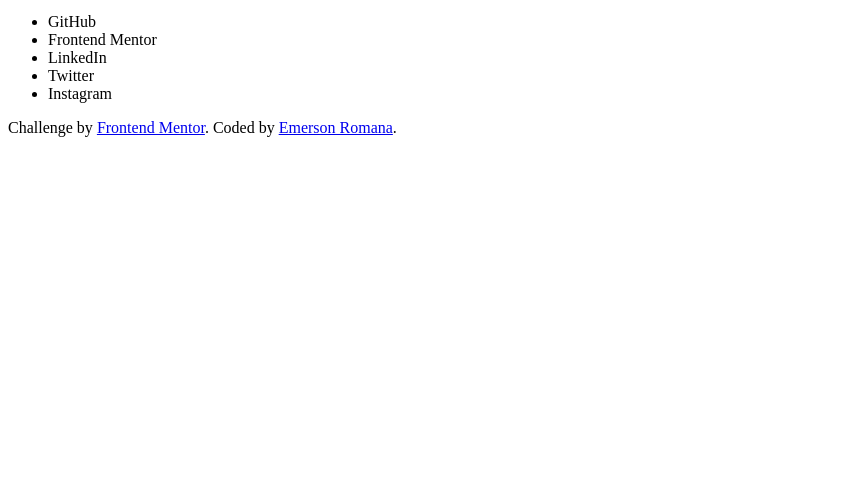
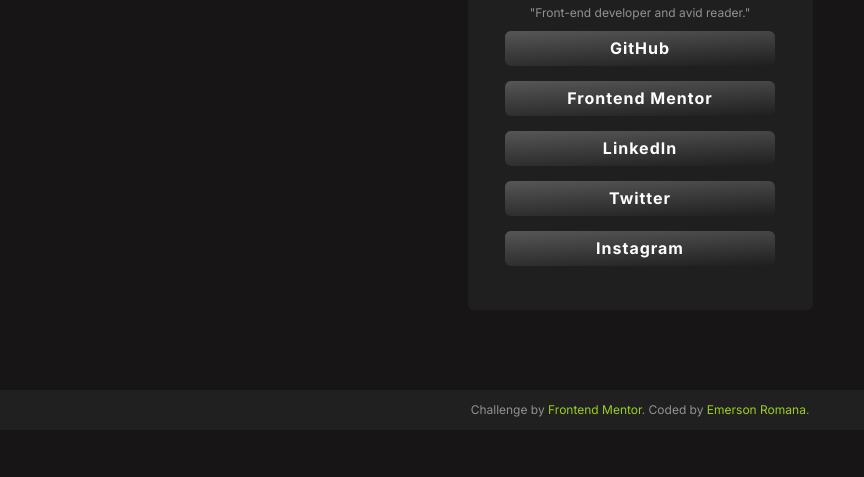
Before and after one commit to EmersonRomana/links-profile-FrontMentor, a plain HTML site: page index.html in a window 1280 px wide. Shown: the part 323-800 px from the top of the page, without its empty margins (0-864 px from the left). Drawn offline with Linux system fonts and the light colour scheme.

Commit message:
layout pront

```diff
--- a/index.html
+++ b/index.html
@@ -8,6 +8,11 @@
   <link rel="icon" type="image/png" sizes="32x32" href="./assets/images/favicon-32x32.png">
   <link rel="stylesheet" href="style.css">
 
+  <!-- fonte -->
+  <link rel="preconnect" href="https://fonts.googleapis.com">
+  <link rel="preconnect" href="https://fonts.gstatic.com" crossorigin>
+  <link href="https://fonts.googleapis.com/css2?family=Inter:ital,opsz,wght@0,14..32,100..900;1,14..32,100..900&display=swap" rel="stylesheet">
+
   <title>Social links profile | Frontend Mentor</title>
 
 </head>
@@ -17,20 +22,20 @@
     <img src="assets/images/avatar-jessica.jpeg" alt="foto perfil">
     <div class="card">
       <h1>Jessica Randall</h1>
-      <p>London, United Kingdom</p>
-      <p>"Front-end developer and avid reader."</p>
+      <p class="endereco">London, United Kingdom</p>
+      <p class="formacao">"Front-end developer and avid reader."</p>
       <ul>
-        <li>GitHub</li>
-        <li>Frontend Mentor</li>
-        <li>LinkedIn</li>
-        <li>Twitter</li>
-        <li>Instagram</li>
+        <li class="btn"><a href="">GitHub</a></li>
+        <li class="btn"><a href="">Frontend Mentor</a></li>
+        <li class="btn"><a href="">LinkedIn</a></li>
+        <li class="btn"><a href="">Twitter</a></li>
+        <li class="btn"><a href="">Instagram</a></li>
       </ul>
     </div>
   </main>
   <footer class="attribution">
-    Challenge by <a href="https://www.frontendmentor.io?ref=challenge" target="_blank">Frontend Mentor</a>.
-    Coded by <a href="https://github.com/EmersonRomana">Emerson Romana</a>.
+    <p>Challenge by <a href="https://www.frontendmentor.io?ref=challenge" target="_blank">Frontend Mentor</a>.
+      Coded by <a href="https://github.com/EmersonRomana">Emerson Romana</a><span>.</span></p>
   </footer>
 </body>
 
--- a/style.css
+++ b/style.css
@@ -0,0 +1,135 @@
+* {
+  margin: 0;
+  padding: 0;
+  box-sizing: border-box;
+}
+
+:root {
+  --bg-1: #141414ff;
+  --bg-2: #1f1f1fff;
+  --bg-3: #919191;
+
+  --color-1: #ffffffff;
+  --color-2: #c5f82aff;
+
+  /* font */
+  --font-1: 700 1.56rem/1 "Inter", sans-serif;
+  --font-2: 700 1rem/1.2 "Inter", sans-serif;
+  --font-3: 400 12px/1.2 "Inter", sans-serif;
+  --font-4: 400 12px/133% "Inter", sans-serif;
+}
+
+/* utilidade Btn */
+.btn {
+  list-style: none;
+}
+
+.btn a {
+  display: flex;
+  justify-content: center; /* Alinha horizontalmente */
+  align-items: center;
+  width: auto;
+  height: 35px;
+  border-radius: 6px;
+  background: linear-gradient(357deg, #202020 2.7%, #555555 97.3%);
+  align-self: center;
+  font: var(--font-2);
+  text-decoration: none;
+  color: var(--color-1);
+  text-align: center;
+  letter-spacing: 1px;
+  transition: background 0.5s ease, color 0.3s ease;
+}
+
+.btn a:hover,
+.btn a:active,
+.btn a:focus,
+.btn a:focus-visible {
+  background: linear-gradient(182deg, #b0e521 1.82%, #587800 98.18%);
+  color: var(--bg-2);
+  font-weight: 900;
+}
+
+body {
+  background-color: #171515;
+}
+
+.container {
+  max-width: 345px;
+  height: auto;
+  margin-top: 100px;
+  margin-inline: auto;
+  padding-inline: 37.5px;
+  padding-block: 44px;
+  background-color: #1f1f1f;
+  border-radius: 5px;
+  margin-bottom: 80px;
+}
+
+.container img {
+  width: 80px;
+  height: 80px;
+  border-radius: 50%;
+  display: block;
+  margin: auto;
+  box-shadow: 3px 0 4px 0 rgba(176, 229, 33, 0.25),
+    -3px 0 4px 0 rgba(176, 229, 33, 0.25), 0 -3px 4px 0 rgba(176, 229, 33, 0.25),
+    0 3px 4px 0 rgba(176, 229, 33, 0.25);
+  margin-bottom: 25px;
+}
+
+h1 {
+  color: var(--color-1);
+  text-align: center;
+  margin-bottom: 10px;
+  font: var(--font-1);
+}
+
+.endereco {
+  text-align: center;
+  color: var(--color-2);
+  font: var(--font-3);
+  margin-bottom: 30px;
+}
+
+.formacao {
+  text-align: center;
+  font: var(--font-4);
+  color: var(--bg-3);
+  margin-bottom: 10px;
+}
+
+ul {
+  display: flex;
+  flex-direction: column;
+  gap: 15px;
+}
+
+footer {
+  bottom: 0;
+  left: 0;
+  width: 100%;
+  height: 40px; /* ou o valor que quiser */
+  background-color: #202020;
+  display: flex; /* Adicione esta linha */
+  justify-content: center; /* Adicione esta linha */
+  align-items: center; /* Adicione esta linha */
+}
+
+footer p {
+  font: var(--font-4);
+  color: var(--bg-3);
+}
+
+footer a {
+  color: #9dce17;
+  text-decoration: none;
+  padding-block: 10px;
+}
+
+footer a:hover,
+footer a:active,
+footer a:focus,
+footer a:focus-visible {
+  color: #ffffff;
+}
```
Also changed, not shown: assets/fonts/Inter-VariableFont_slnt,wght.ttf (deleted), assets/fonts/OFL.txt (deleted), assets/fonts/README.txt (deleted), assets/fonts/static/Inter-Bold.ttf (deleted), assets/fonts/static/Inter-Regular.ttf (deleted), assets/fonts/static/Inter-SemiBold.ttf (deleted), assets/images/detalhe-bottom.svg (added), assets/images/detalhe-top.svg (added).
